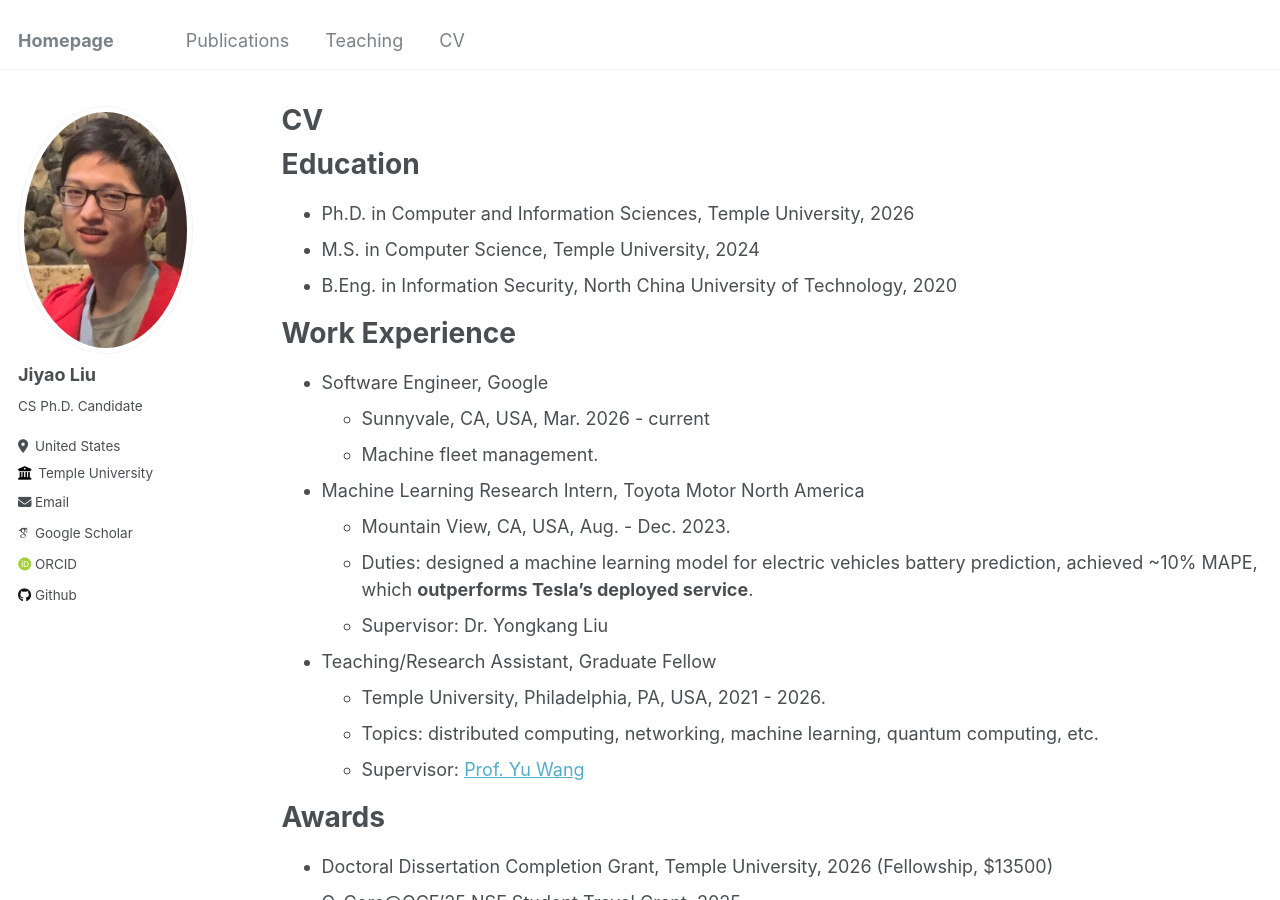
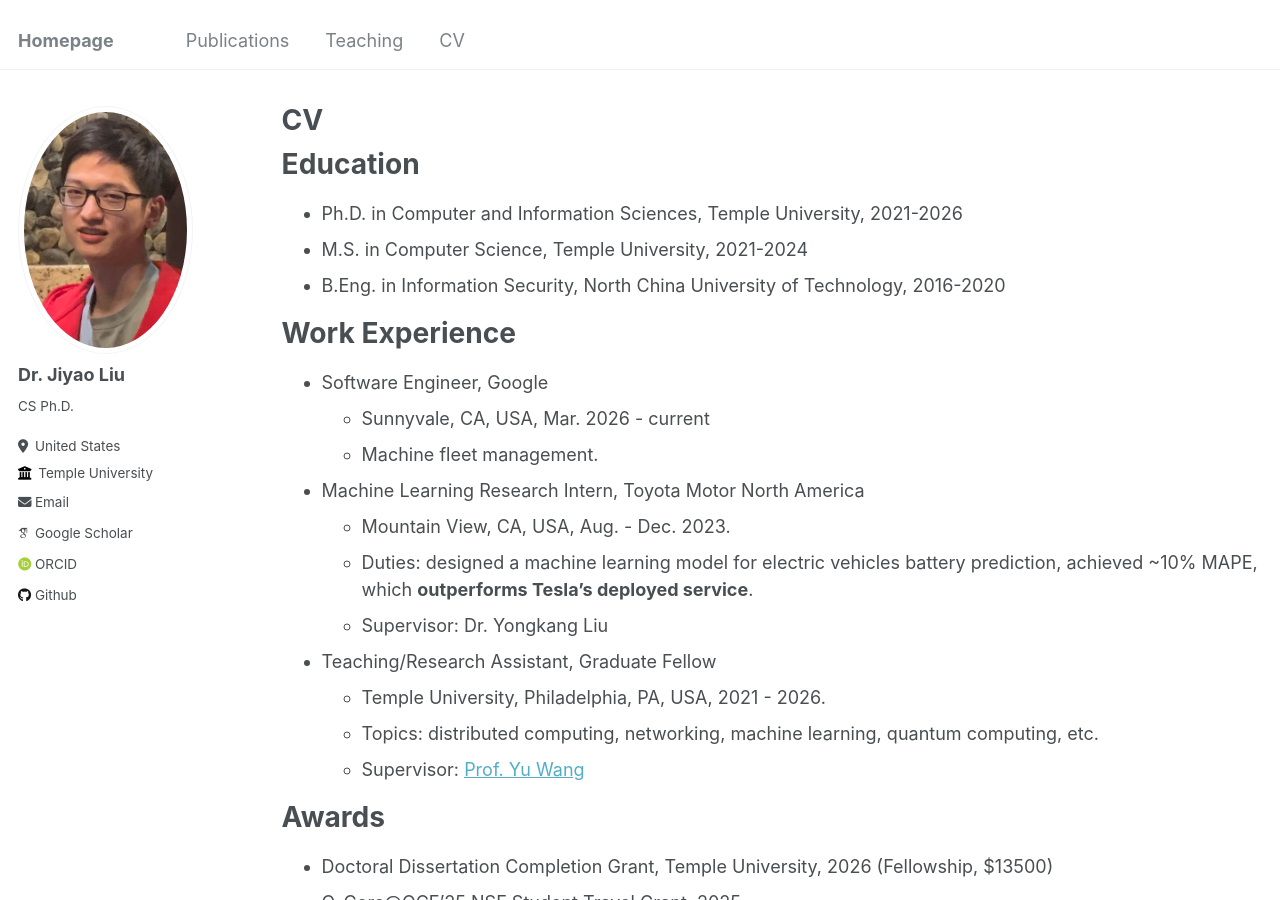
Before and after one commit to Jiyao17/jiyao17.github.io, a Jekyll site: the page built from _pages/cv.md, in a window 1280 px wide and 900 px high. Built offline with Jekyll 4.4.1, drawn with Linux system fonts in a browser that asks for light colours; some web fonts are replaced.

Commit message:
update doctorate

```diff
--- a/_config.yml
+++ b/_config.yml
@@ -22,9 +22,9 @@ repository               : "Jiyao17/jiyao17.github.io"
 author:
   # Biographic information
   avatar           : "profile.JPG"
-  name             : "Jiyao Liu"
+  name             : "Dr. Jiyao Liu"
   pronouns         : # example: "she/her"
-  bio              : "CS Ph.D. Candidate"
+  bio              : "CS Ph.D."
   location         : "United States"
   employer         : "Temple University"
   uri              : # URL
--- a/_pages/cv.md
+++ b/_pages/cv.md
@@ -14,9 +14,9 @@ redirect_from:
 
 Education
 ======
-* Ph.D. in Computer and Information Sciences, Temple University, 2026
-* M.S. in Computer Science, Temple University, 2024
-* B.Eng. in Information Security, North China University of Technology, 2020
+* Ph.D. in Computer and Information Sciences, Temple University, 2021-2026
+* M.S. in Computer Science, Temple University, 2021-2024
+* B.Eng. in Information Security, North China University of Technology, 2016-2020
 
 
 Work Experience
```
Also changed, not shown: _pages/about.md (+2 -2 lines).
